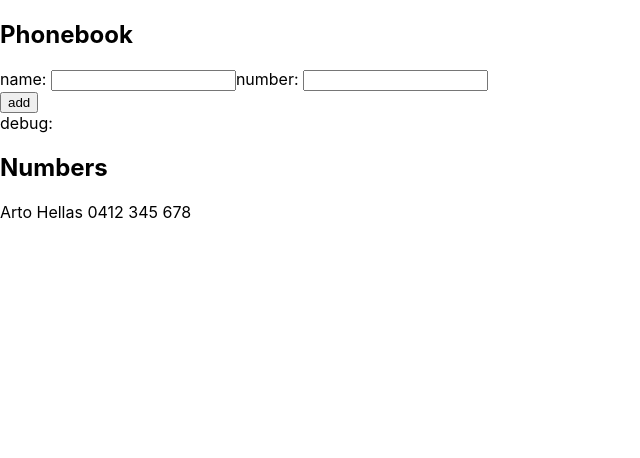
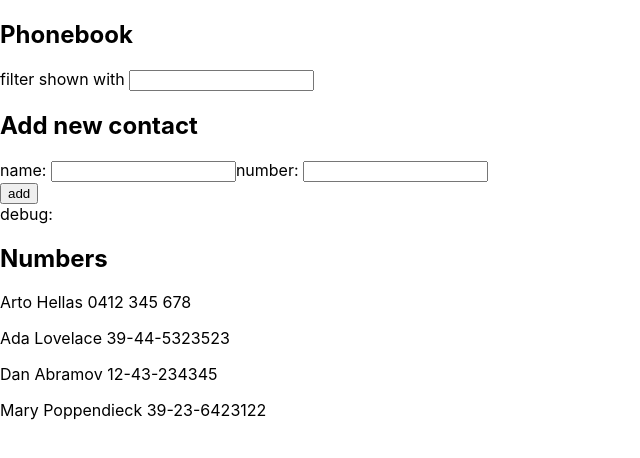
Before and after one commit to prajitlal4/fullstack-course, a React (Create React App) app in the folder part2/phonebook/: page / in a window 1280 px wide. Shown: the top 458 px of the page, without its empty margins (0-640 px from the left). Built offline with nearby package versions, Linux system fonts and the light colour scheme.

Commit message:
case insensitive name filtering works

```diff
--- a/part2/phonebook/src/App.js
+++ b/part2/phonebook/src/App.js
@@ -2,10 +2,19 @@
 
 const App = () => {
   const [persons, setPersons] = useState([
-    { name: 'Arto Hellas', number: '0412 345 678' }
+    { name: 'Arto Hellas', number: '0412 345 678', id: 1},
+    { name: 'Ada Lovelace', number: '39-44-5323523', id: 2 },
+    { name: 'Dan Abramov', number: '12-43-234345', id: 3 },
+    { name: 'Mary Poppendieck', number: '39-23-6423122', id: 4 }
   ])
   const [newName, setNewName] = useState('')
   const [newNumber, setNewNumber] = useState('')
+  const [searchName, setSearchName] = useState('')
+  const [filter, setFilter] = useState(false)
+
+  const personToShow = filter
+    ? persons.filter(person => person.name.toLowerCase().includes(searchName.toLowerCase()))
+    : persons
 
   const addName = (event) => {
     event.preventDefault()
@@ -17,7 +26,7 @@
       alert(`${newName} is already added to phonebook` )
     }
     else {
-      setPersons(persons.concat({name : newName, number: newNumber}))
+      setPersons(persons.concat({name : newName, number: newNumber, id: persons.length+1}))
       setNewName('')
       setNewNumber('')
     }
@@ -40,9 +49,25 @@
     setNewNumber(event.target.value)
   }
 
+  const handleSearchChange = (event) => {
+    console.log(event.target.value)
+    if (event.target.value === "") {
+      setFilter(false)
+      setSearchName(event.target.value)
+    }
+    else {
+      setFilter(true)
+      setSearchName(event.target.value)
+    }
+  }
+
   return (
     <div>
       <h2>Phonebook</h2>
+      <div>
+        filter shown with <input value={searchName} onChange={handleSearchChange}/>
+      </div>
+      <h2>Add new contact</h2>
       <form onSubmit={addName}>
         <div>
           name: <input value={newName} onChange={handleNameChange}/>
@@ -55,8 +80,8 @@
       </form>
       <h2>Numbers</h2>
       <p>
-        {persons.map(person =>
-          <p key={person.name}> {person.name} {person.number}</p>
+        {personToShow.map(person =>
+          <p key={person.id}> {person.name} {person.number}</p>
         )}
       </p>
     </div>
```
Also changed, not shown: 1 other file (tests, documents, lock files or other folders).
